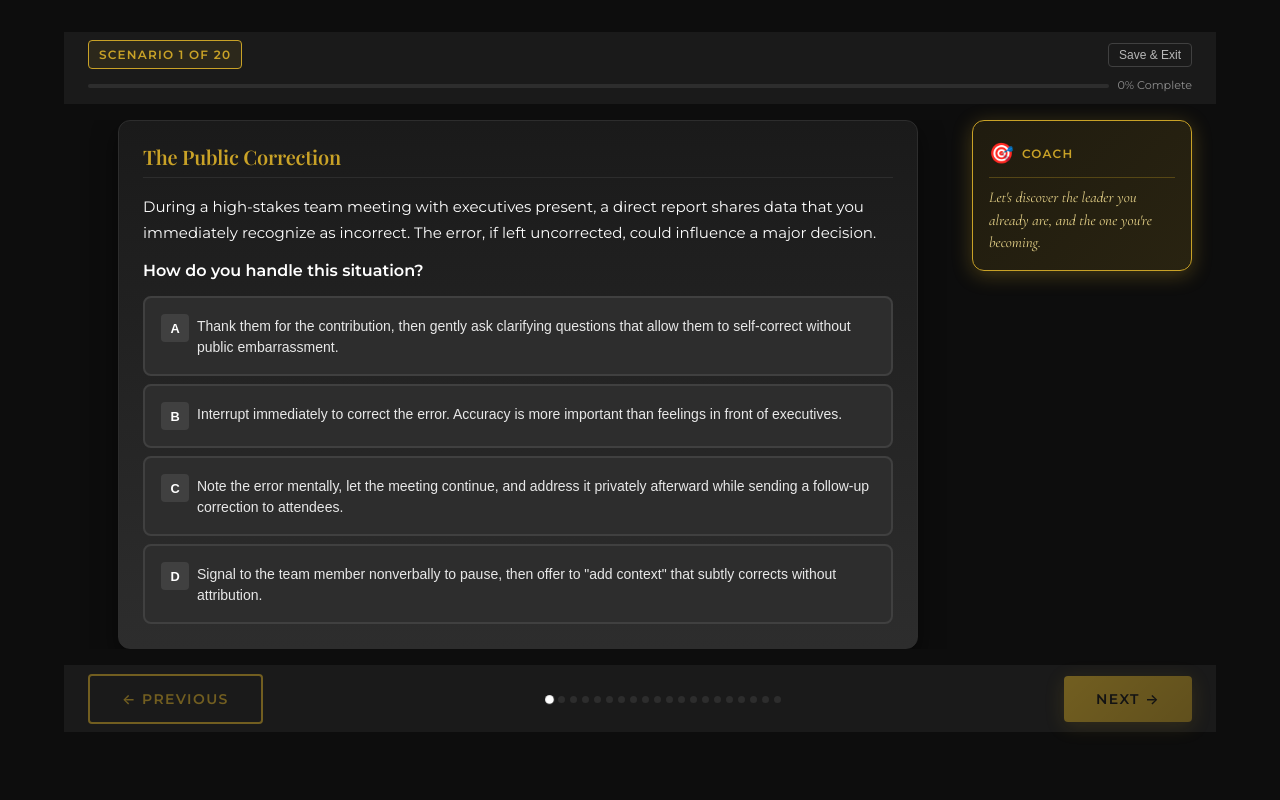
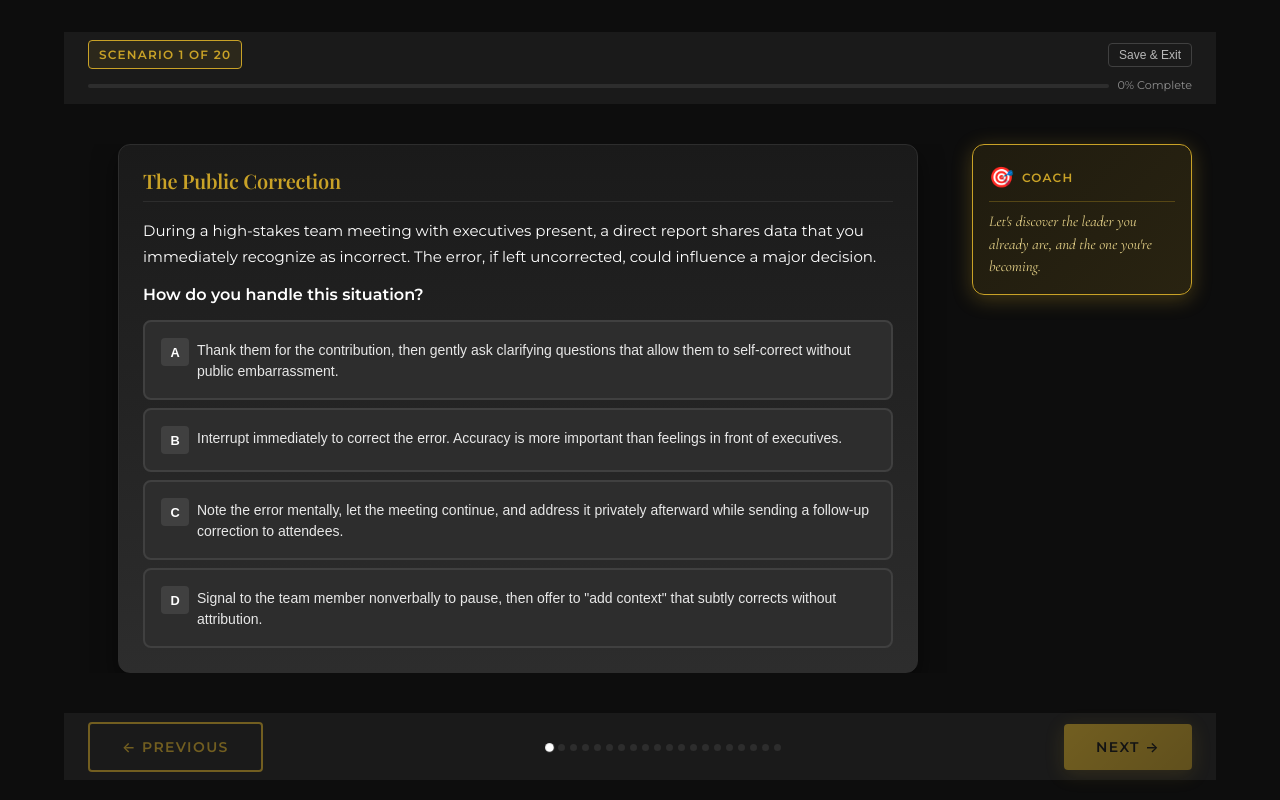
Before and after one commit to georgebthomas-7002/mickunplugged, a React (Vite) app: page /start in a window 1280 px wide. Both pictures are taken after typing "name@example.com", "Sample", "Sample", "Sample" into the empty fields and a click on the button "START ASSESSMENT". Shown: the top 800 px of the page. Built offline with nearby package versions, Linux system fonts and the light colour scheme; a web font is replaced by a local one.

Commit message:
style: Add 40px spacing above and below question box

```diff
--- a/src/pages/AssessmentPage.css
+++ b/src/pages/AssessmentPage.css
@@ -106,7 +106,7 @@
 .assessment-layout {
   display: flex;
   gap: var(--spacing-lg);
-  padding: var(--spacing-md) var(--spacing-lg);
+  padding: 40px var(--spacing-lg);
 }
 
 /* Scenario Container */
```
